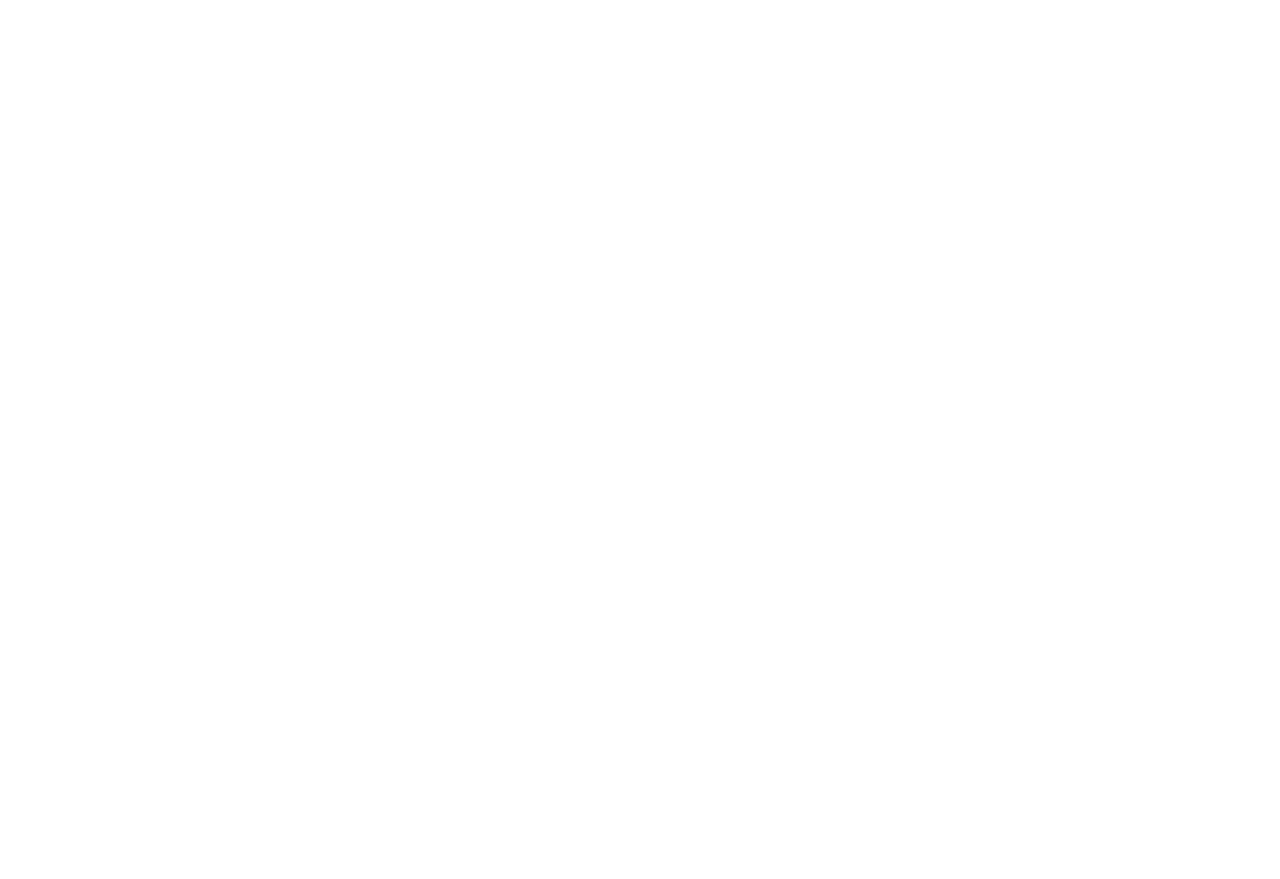
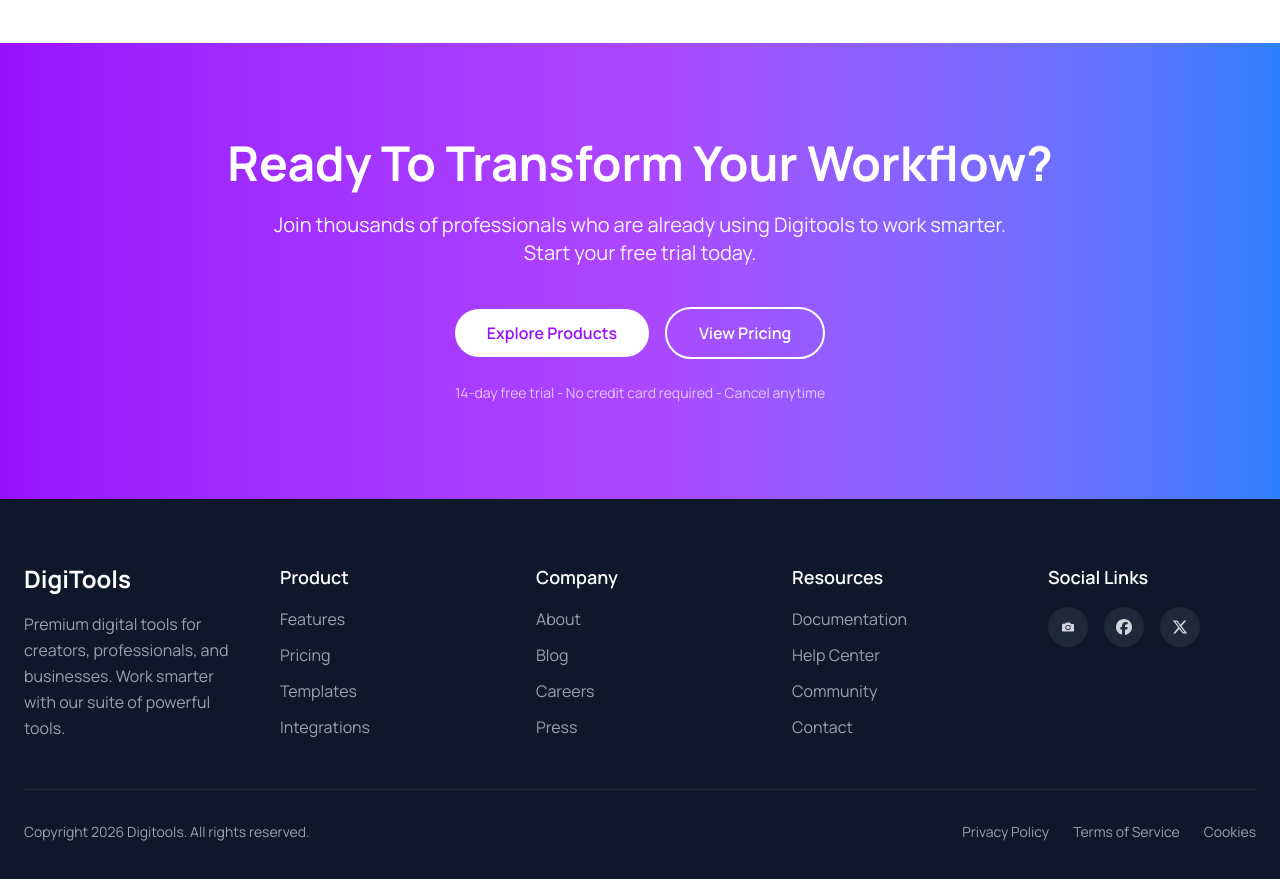
Before and after one commit to Siam-AR/Programming-Hero-Assignment-06, a React (Vite) app: page / in a window 1280 px wide. Shown: the part 3700-4579 px from the top of the page. Before the commit the page ends 3743 px from the top, so only its background shows below. Built offline with nearby package versions, Linux system fonts and the light colour scheme.

Commit message:
feat(footer-cta): implement footer-CTA section

```diff
--- a/package.json
+++ b/package.json
@@ -15,6 +15,7 @@
     "lucide-react": "^1.3.0",
     "react": "^19.2.4",
     "react-dom": "^19.2.4",
+    "react-icons": "^5.6.0",
     "tailwindcss": "^4.2.2"
   },
   "devDependencies": {
--- a/src/App.jsx
+++ b/src/App.jsx
@@ -5,6 +5,7 @@
 import Steps from "./components/Steps/Steps";
 import PurchasePage from "./pages/PurchasePage";
 import Pricing from "./components/Pricing/Pricing";
+import FooterCTA from "./components/FooterCTA/FooterCTA";
 
 function App() {
   return (
@@ -15,6 +16,7 @@
       <PurchasePage></PurchasePage>
       <Steps></Steps>
       <Pricing></Pricing>
+      <FooterCTA></FooterCTA>
     </div>
   );
 }
--- /dev/null
+++ b/src/components/FooterCTA/FooterCTA.jsx
@@ -0,0 +1,181 @@
+import React from "react";
+import { IoIosCamera } from "react-icons/io";
+import { FaFacebook } from "react-icons/fa6";
+import { FaXTwitter } from "react-icons/fa6";
+
+const FooterCTA = () => {
+  const footerLinks = {
+    product: [
+      { name: "Features", href: "#" },
+      { name: "Pricing", href: "#" },
+      { name: "Templates", href: "#" },
+      { name: "Integrations", href: "#" },
+    ],
+    company: [
+      { name: "About", href: "#" },
+      { name: "Blog", href: "#" },
+      { name: "Careers", href: "#" },
+      { name: "Press", href: "#" },
+    ],
+    resources: [
+      { name: "Documentation", href: "#" },
+      { name: "Help Center", href: "#" },
+      { name: "Community", href: "#" },
+      { name: "Contact", href: "#" },
+    ],
+  };
+
+  return (
+    <>
+      <section className="w-full bg-gradient-to-r from-purple-600 via-purple-500 to-blue-500 py-16 md:py-20 lg:py-24">
+        <div className="max-w-7xl mx-auto px-6 text-center">
+          <h2 className="text-3xl md:text-4xl lg:text-5xl font-bold text-white mb-4 md:mb-6">
+            Ready To Transform Your Workflow?
+          </h2>
+
+          <p className="text-purple-50 text-lg md:text-xl max-w-3xl mx-auto mb-8 md:mb-10">
+            Join thousands of professionals who are already using Digitools to
+            work smarter. Start your free trial today.
+          </p>
+
+          <div className="flex flex-col sm:flex-row gap-4 justify-center items-center mb-6">
+            <button className="bg-white text-purple-600 font-semibold px-8 py-3 rounded-full transition-all duration-200 hover:scale-105 hover:shadow-lg">
+              Explore Products
+            </button>
+            <button className="bg-transparent border-2 border-white text-white font-semibold px-8 py-3 rounded-full transition-all duration-200 hover:scale-105 hover:bg-white/10">
+              View Pricing
+            </button>
+          </div>
+
+          <p className="text-purple-100 text-sm opacity-80">
+            14-day free trial - No credit card required - Cancel anytime
+          </p>
+        </div>
+      </section>
+
+      <footer className="bg-slate-900 text-gray-300">
+        <div className="max-w-7xl mx-auto px-6 py-12 md:py-16">
+          <div className="grid grid-cols-1 md:grid-cols-2 lg:grid-cols-5 gap-8 md:gap-12 mb-12">
+            <div className="lg:col-span-1">
+              <h3 className="text-white text-2xl font-bold mb-4">DigiTools</h3>
+              <p className="text-gray-400 leading-relaxed">
+                Premium digital tools for creators, professionals, and
+                businesses. Work smarter with our suite of powerful tools.
+              </p>
+            </div>
+
+            <div>
+              <h4 className="text-white font-semibold text-lg mb-4">Product</h4>
+              <ul className="space-y-3">
+                {footerLinks.product.map((link) => (
+                  <li key={link.name}>
+                    <a
+                      href={link.href}
+                      className="text-gray-400 hover:text-white transition-colors duration-200"
+                    >
+                      {link.name}
+                    </a>
+                  </li>
+                ))}
+              </ul>
+            </div>
+
+            <div>
+              <h4 className="text-white font-semibold text-lg mb-4">Company</h4>
+              <ul className="space-y-3">
+                {footerLinks.company.map((link) => (
+                  <li key={link.name}>
+                    <a
+                      href={link.href}
+                      className="text-gray-400 hover:text-white transition-colors duration-200"
+                    >
+                      {link.name}
+                    </a>
+                  </li>
+                ))}
+              </ul>
+            </div>
+
+            <div>
+              <h4 className="text-white font-semibold text-lg mb-4">
+                Resources
+              </h4>
+              <ul className="space-y-3">
+                {footerLinks.resources.map((link) => (
+                  <li key={link.name}>
+                    <a
+                      href={link.href}
+                      className="text-gray-400 hover:text-white transition-colors duration-200"
+                    >
+                      {link.name}
+                    </a>
+                  </li>
+                ))}
+              </ul>
+            </div>
+
+            <div>
+              <h4 className="text-white font-semibold text-lg mb-4">
+                Social Links
+              </h4>
+              <div className="flex items-center gap-4">
+                <a
+                  href="#"
+                  className="w-10 h-10 rounded-full bg-gray-800 flex items-center justify-center hover:bg-purple-600 transition-colors duration-200"
+                  aria-label="YouTube"
+                >
+                  <IoIosCamera />
+                </a>
+                <a
+                  href="#"
+                  className="w-10 h-10 rounded-full bg-gray-800 flex items-center justify-center hover:bg-purple-600 transition-colors duration-200"
+                  aria-label="Facebook"
+                >
+                  <FaFacebook />
+                </a>
+                <a
+                  href="#"
+                  className="w-10 h-10 rounded-full bg-gray-800 flex items-center justify-center hover:bg-purple-600 transition-colors duration-200"
+                  aria-label="Twitter"
+                >
+                  <FaXTwitter />
+                </a>
+              </div>
+            </div>
+          </div>
+
+          <div className="border-t border-gray-800 pt-8">
+            <div className="flex flex-col md:flex-row justify-between items-center gap-4">
+              <p className="text-gray-400 text-sm">
+                Copyright 2026 Digitools. All rights reserved.
+              </p>
+
+              <div className="flex flex-wrap gap-6 text-sm">
+                <a
+                  href="#"
+                  className="text-gray-400 hover:text-white transition-colors duration-200"
+                >
+                  Privacy Policy
+                </a>
+                <a
+                  href="#"
+                  className="text-gray-400 hover:text-white transition-colors duration-200"
+                >
+                  Terms of Service
+                </a>
+                <a
+                  href="#"
+                  className="text-gray-400 hover:text-white transition-colors duration-200"
+                >
+                  Cookies
+                </a>
+              </div>
+            </div>
+          </div>
+        </div>
+      </footer>
+    </>
+  );
+};
+
+export default FooterCTA;
```
Also changed, not shown: 1 other file (tests, documents, lock files or other folders).
